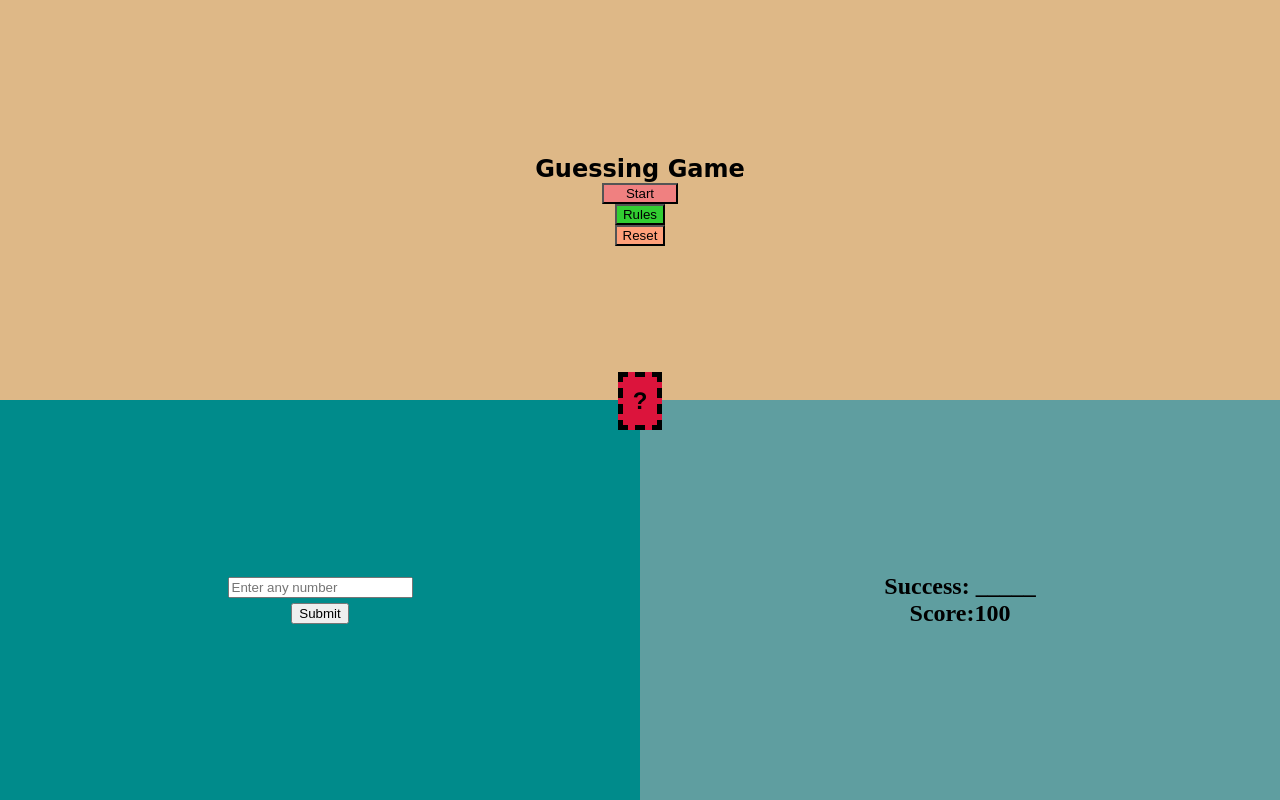
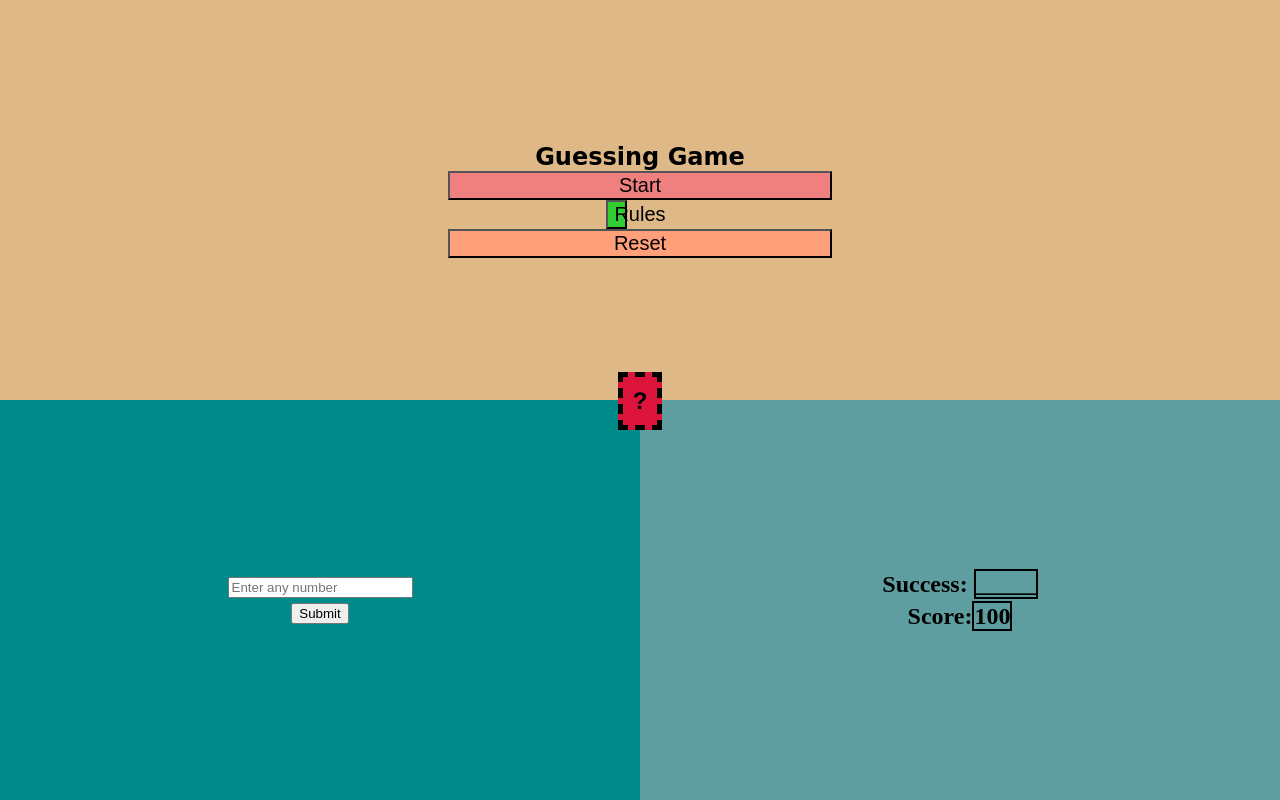
Before and after one commit to Mubeen-Abbas/Guessing-Game, a plain HTML site: page game.html in a window 1280 px wide. Drawn offline with Linux system fonts and the light colour scheme.

Commit message:
Update style.css

```diff
--- a/style.css
+++ b/style.css
@@ -36,18 +36,7 @@
   flex-direction: column;
   gap: 5px;
 }
-.rules_top {
-  background-color: limegreen;
-}
 
-.start {
-  width: fit-content;
-  background-color: lightcoral;
-  width: 6%;
-}
-.reset {
-  background-color: lightsalmon;
-}
 .start_sub {
   display: none;
   background-color: lightcoral;
@@ -66,6 +55,7 @@
   justify-content: center;
   align-items: center;
   flex-direction: column;
+  gap: 5px;
 }
 .home {
   height: 10%;
@@ -76,6 +66,12 @@
 }
 .rules {
   display: none;
+}
+.score {
+  border: 2px solid black;
+}
+.success {
+  border: 2px solid black;
 }
 /* main Game ends here */
 /* instruct starts here */
@@ -99,6 +95,25 @@
 }
 .content_instruct {
   padding: 1%;
+}
+
+.rules_top {
+  background-color: limegreen;
+  width: 30%;
+  text-decoration: none;
+  text-align: center;
+  font-size: 20px;
+}
+
+.start {
+  width: 30%;
+  background-color: lightcoral;
+  font-size: 20px;
+}
+.reset {
+  background-color: lightsalmon;
+  width: 30%;
+  font-size: 20px;
 }
 
 /* instruct ends here */
@@ -147,15 +162,11 @@
     width: 33.333333333%;
     /* pointer-events: none; */
   }
-  .rules_main {
-    text-decoration: none;
-    width: 33.333333333%;
-  }
   .rules {
     display: block;
     background-color: limegreen;
     width: 100%;
-    height: 100%;
+    width: 33.333333333%;
   }
   .reset_sub {
     display: block;
@@ -166,7 +177,7 @@
     display: flex;
     flex-direction: row;
   }
-  .rules_top_main {
+  .rules_top {
     display: none;
   }
 }
```
